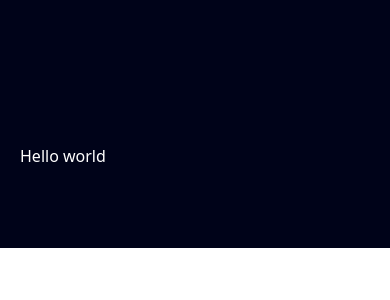
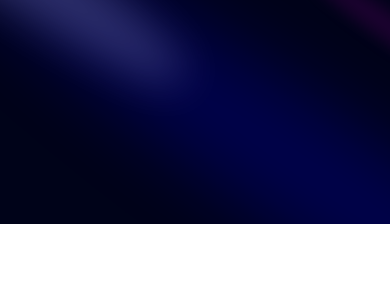
Before and after one commit to Kaushall-raut/portfolio-website-with-nextjs, a Next.js app: page / in a window 390 px wide. Shown: the top 300 px of the page. Built offline with nearby package versions, Linux system fonts and the light colour scheme.

Commit message:
added spotlight effect in component using acertinity ui

```diff
--- a/app/globals.css
+++ b/app/globals.css
@@ -1,3 +1,89 @@
 @tailwind base;
 @tailwind components;
 @tailwind utilities;
+
+@layer base {
+  :root {
+    --background: 0 0% 100%;
+    --foreground: 240 10% 3.9%;
+
+    --card: 0 0% 100%;
+    --card-foreground: 240 10% 3.9%;
+
+    --popover: 0 0% 100%;
+    --popover-foreground: 240 10% 3.9%;
+
+    --primary: 240 5.9% 10%;
+    --primary-foreground: 0 0% 98%;
+
+    --secondary: 240 4.8% 95.9%;
+    --secondary-foreground: 240 5.9% 10%;
+
+    --muted: 240 4.8% 95.9%;
+    --muted-foreground: 240 3.8% 46.1%;
+
+    --accent: 240 4.8% 95.9%;
+    --accent-foreground: 240 5.9% 10%;
+
+    --destructive: 0 84.2% 60.2%;
+    --destructive-foreground: 0 0% 98%;
+
+    --border: 240 5.9% 90%;
+    --input: 240 5.9% 90%;
+    --ring: 240 10% 3.9%;
+
+    --radius: 0.5rem;
+  }
+
+  .dark {
+    --background: 240 10% 3.9%;
+    --foreground: 0 0% 98%;
+
+    --card: 240 10% 3.9%;
+    --card-foreground: 0 0% 98%;
+
+    --popover: 240 10% 3.9%;
+    --popover-foreground: 0 0% 98%;
+
+    --primary: 0 0% 98%;
+    --primary-foreground: 240 5.9% 10%;
+
+    --secondary: 240 3.7% 15.9%;
+    --secondary-foreground: 0 0% 98%;
+
+    --muted: 240 3.7% 15.9%;
+    --muted-foreground: 240 5% 64.9%;
+
+    --accent: 240 3.7% 15.9%;
+    --accent-foreground: 0 0% 98%;
+
+    --destructive: 0 62.8% 30.6%;
+    --destructive-foreground: 0 0% 98%;
+
+    --border: 240 3.7% 15.9%;
+    --input: 240 3.7% 15.9%;
+    --ring: 240 4.9% 83.9%;
+  }
+}
+
+@layer base {
+  * {
+    @apply border-border !scroll-smooth;
+  }
+  body {
+    @apply bg-background text-foreground;
+  }
+  button {
+    @apply active:outline-none;
+  }
+}
+
+@layer utilities {
+  .heading {
+    @apply font-bold text-4xl md:text-5xl text-center;
+  }
+
+  .black-gradient {
+    background: linear-gradient(90deg, #161a31 0%, #06091f 100%);
+  }
+}
--- a/components/Hero.tsx
+++ b/components/Hero.tsx
@@ -1,9 +1,13 @@
 import React from "react";
+import { Spotlight } from "./ui/Spotlight";
 
 const Hero = () => {
   return (
     <div className="pb-20 pt-36 ">
-      <div className="text-white">Hello world</div>
+      <div><Spotlight className="-top-40 -left-10 md:-left-32 md:-top-20 h-screen" fill="white"/>
+      <Spotlight className="-top-10 left-full md:-left-32 h-[80vh] w-[50vw]" fill="purple"/>
+      <Spotlight className="top-28 left-80 md:-left-32 h-[80vh] w-[vw]" fill="blue"/>
+      </div>
     </div>
   );
 };
--- /dev/null
+++ b/components/ui/Spotlight.tsx
@@ -0,0 +1,56 @@
+import React from "react";
+import { cn } from "@/lib/util";
+
+type SpotlightProps = {
+  className?: string;
+  fill?: string;
+};
+
+export const Spotlight = ({ className, fill }: SpotlightProps) => {
+  return (
+    <svg
+      className={cn(
+        "animate-spotlight pointer-events-none absolute z-[1]  h-[169%] w-[138%] lg:w-[84%] opacity-0",
+        className
+      )}
+      xmlns="http://www.w3.org/2000/svg"
+      viewBox="0 0 3787 2842"
+      fill="none"
+    >
+      <g filter="url(#filter)">
+        <ellipse
+          cx="1924.71"
+          cy="273.501"
+          rx="1924.71"
+          ry="273.501"
+          transform="matrix(-0.822377 -0.568943 -0.568943 0.822377 3631.88 2291.09)"
+          fill={fill || "white"}
+          fillOpacity="0.21"
+        ></ellipse>
+      </g>
+      <defs>
+        <filter
+          id="filter"
+          x="0.860352"
+          y="0.838989"
+          width="3785.16"
+          height="2840.26"
+          filterUnits="userSpaceOnUse"
+          colorInterpolationFilters="sRGB"
+        >
+          <feFlood floodOpacity="0" result="BackgroundImageFix"></feFlood>
+          <feBlend
+            mode="normal"
+            in="SourceGraphic"
+            in2="BackgroundImageFix"
+            result="shape"
+          ></feBlend>
+          <feGaussianBlur
+            stdDeviation="151"
+            result="effect1_foregroundBlur_1065_8"
+          ></feGaussianBlur>
+        </filter>
+      </defs>
+    </svg>
+  );
+};
--- /dev/null
+++ b/lib/util.ts
@@ -0,0 +1,7 @@
+// Helper function for adding spotlight effect
+import { ClassValue, clsx } from "clsx";
+import { twMerge } from "tailwind-merge";
+
+export function cn(...inputs: ClassValue[]) {
+  return twMerge(clsx(inputs));
+}
--- a/package.json
+++ b/package.json
@@ -11,10 +11,12 @@
   "dependencies": {
     "clsx": "^2.1.1",
     "framer-motion": "^11.12.0",
+    "mini-svg-data-uri": "^1.4.4",
     "next": "15.0.2",
     "react": "19.0.0-rc-02c0e824-20241028",
     "react-dom": "19.0.0-rc-02c0e824-20241028",
-    "tailwind-merge": "^2.5.5"
+    "tailwind-merge": "^2.5.5",
+    "tailwindcss-animate": "^1.0.7"
   },
   "devDependencies": {
     "@types/node": "^20",
--- a/tailwind.config.ts
+++ b/tailwind.config.ts
@@ -1,21 +1,204 @@
 import type { Config } from "tailwindcss";
 
-const config: Config = {
+const svgToDataUri = require("mini-svg-data-uri");
+
+const colors = require("tailwindcss/colors");
+const {
+  default: flattenColorPalette,
+} = require("tailwindcss/lib/util/flattenColorPalette");
+
+const config = {
+  darkMode: ["class"],
   content: [
-    "./pages/**/*.{js,ts,jsx,tsx,mdx}",
-    "./components/**/*.{js,ts,jsx,tsx,mdx}",
-    "./app/**/*.{js,ts,jsx,tsx,mdx}",
+    "./pages/**/*.{ts,tsx}",
+    "./components/**/*.{ts,tsx}",
+    "./app/**/*.{ts,tsx}",
+    "./src/**/*.{ts,tsx}",
+    "./data/**/*.{ts,tsx}",
   ],
+  prefix: "",
   theme: {
+    container: {
+      center: true,
+      padding: "2rem",
+      screens: {
+        "2xl": "1400px",
+      },
+    },
     extend: {
       colors: {
-      black:{
-        DEFAULT:"#000",
-        100:"#000319"
-      }
+        black: {
+          DEFAULT: "#000",
+          100: "#000319",
+          200: "rgba(17, 25, 40, 0.75)",
+          300: "rgba(255, 255, 255, 0.125)",
+        },
+        white: {
+          DEFAULT: "#FFF",
+          100: "#BEC1DD",
+          200: "#C1C2D3",
+        },
+        blue: {
+          "100": "#E4ECFF",
+        },
+        purple: "#CBACF9",
+        border: "hsl(var(--border))",
+        input: "hsl(var(--input))",
+        ring: "hsl(var(--ring))",
+        background: "hsl(var(--background))",
+        foreground: "hsl(var(--foreground))",
+        primary: {
+          DEFAULT: "hsl(var(--primary))",
+          foreground: "hsl(var(--primary-foreground))",
+        },
+        secondary: {
+          DEFAULT: "hsl(var(--secondary))",
+          foreground: "hsl(var(--secondary-foreground))",
+        },
+        destructive: {
+          DEFAULT: "hsl(var(--destructive))",
+          foreground: "hsl(var(--destructive-foreground))",
+        },
+        muted: {
+          DEFAULT: "hsl(var(--muted))",
+          foreground: "hsl(var(--muted-foreground))",
+        },
+        accent: {
+          DEFAULT: "hsl(var(--accent))",
+          foreground: "hsl(var(--accent-foreground))",
+        },
+        popover: {
+          DEFAULT: "hsl(var(--popover))",
+          foreground: "hsl(var(--popover-foreground))",
+        },
+        card: {
+          DEFAULT: "hsl(var(--card))",
+          foreground: "hsl(var(--card-foreground))",
+        },
+      },
+      borderRadius: {
+        lg: "var(--radius)",
+        md: "calc(var(--radius) - 2px)",
+        sm: "calc(var(--radius) - 4px)",
+      },
+      keyframes: {
+        "accordion-down": {
+          from: { height: "0" },
+          to: { height: "var(--radix-accordion-content-height)" },
+        },
+        "accordion-up": {
+          from: { height: "var(--radix-accordion-content-height)" },
+          to: { height: "0" },
+        },
+        spotlight: {
+          "0%": {
+            opacity: "0",
+            transform: "translate(-72%, -62%) scale(0.5)",
+          },
+          "100%": {
+            opacity: "1",
+            transform: "translate(-50%,-40%) scale(1)",
+          },
+        },
+        shimmer: {
+          from: {
+            backgroundPosition: "0 0",
+          },
+          to: {
+            backgroundPosition: "-200% 0",
+          },
+        },
+        moveHorizontal: {
+          "0%": {
+            transform: "translateX(-50%) translateY(-10%)",
+          },
+          "50%": {
+            transform: "translateX(50%) translateY(10%)",
+          },
+          "100%": {
+            transform: "translateX(-50%) translateY(-10%)",
+          },
+        },
+        moveInCircle: {
+          "0%": {
+            transform: "rotate(0deg)",
+          },
+          "50%": {
+            transform: "rotate(180deg)",
+          },
+          "100%": {
+            transform: "rotate(360deg)",
+          },
+        },
+        moveVertical: {
+          "0%": {
+            transform: "translateY(-50%)",
+          },
+          "50%": {
+            transform: "translateY(50%)",
+          },
+          "100%": {
+            transform: "translateY(-50%)",
+          },
+        },
+        scroll: {
+          to: {
+            transform: "translate(calc(-50% - 0.5rem))",
+          },
+        },
+      },
+      animation: {
+        "accordion-down": "accordion-down 0.2s ease-out",
+        "accordion-up": "accordion-up 0.2s ease-out",
+        spotlight: "spotlight 2s ease .75s 1 forwards",
+        shimmer: "shimmer 2s linear infinite",
+        first: "moveVertical 30s ease infinite",
+        second: "moveInCircle 20s reverse infinite",
+        third: "moveInCircle 40s linear infinite",
+        fourth: "moveHorizontal 40s ease infinite",
+        fifth: "moveInCircle 20s ease infinite",
+        scroll:
+          "scroll var(--animation-duration, 40s) var(--animation-direction, forwards) linear infinite",
       },
     },
   },
-  plugins: [],
-};
+  plugins: [
+    require("tailwindcss-animate"),
+    addVariablesForColors,
+    function ({ matchUtilities, theme }: any) {
+      matchUtilities(
+        {
+          "bg-grid": (value: any) => ({
+            backgroundImage: `url("${svgToDataUri(
+              `<svg xmlns="http://www.w3.org/2000/svg" viewBox="0 0 32 32" width="100" height="100" fill="none" stroke="${value}"><path d="M0 .5H31.5V32"/></svg>`
+            )}")`,
+          }),
+          "bg-grid-small": (value: any) => ({
+            backgroundImage: `url("${svgToDataUri(
+              `<svg xmlns="http://www.w3.org/2000/svg" viewBox="0 0 32 32" width="8" height="8" fill="none" stroke="${value}"><path d="M0 .5H31.5V32"/></svg>`
+            )}")`,
+          }),
+          "bg-dot": (value: any) => ({
+            backgroundImage: `url("${svgToDataUri(
+              `<svg xmlns="http://www.w3.org/2000/svg" viewBox="0 0 32 32" width="16" height="16" fill="none"><circle fill="${value}" id="pattern-circle" cx="10" cy="10" r="1.6257413380501518"></circle></svg>`
+            )}")`,
+          }),
+        },
+        { values: flattenColorPalette(theme("backgroundColor")), type: "color" }
+      );
+    },
+  ],
+} satisfies Config;
+
+function addVariablesForColors({ addBase, theme }: any) {
+  let allColors = flattenColorPalette(theme("colors"));
+  let newVars = Object.fromEntries(
+    Object.entries(allColors).map(([key, val]) => [`--${key}`, val])
+  );
+
+  addBase({
+    ":root": newVars,
+  });
+}
+
 export default config;
```
Also changed, not shown: 1 other file (tests, documents, lock files or other folders).
